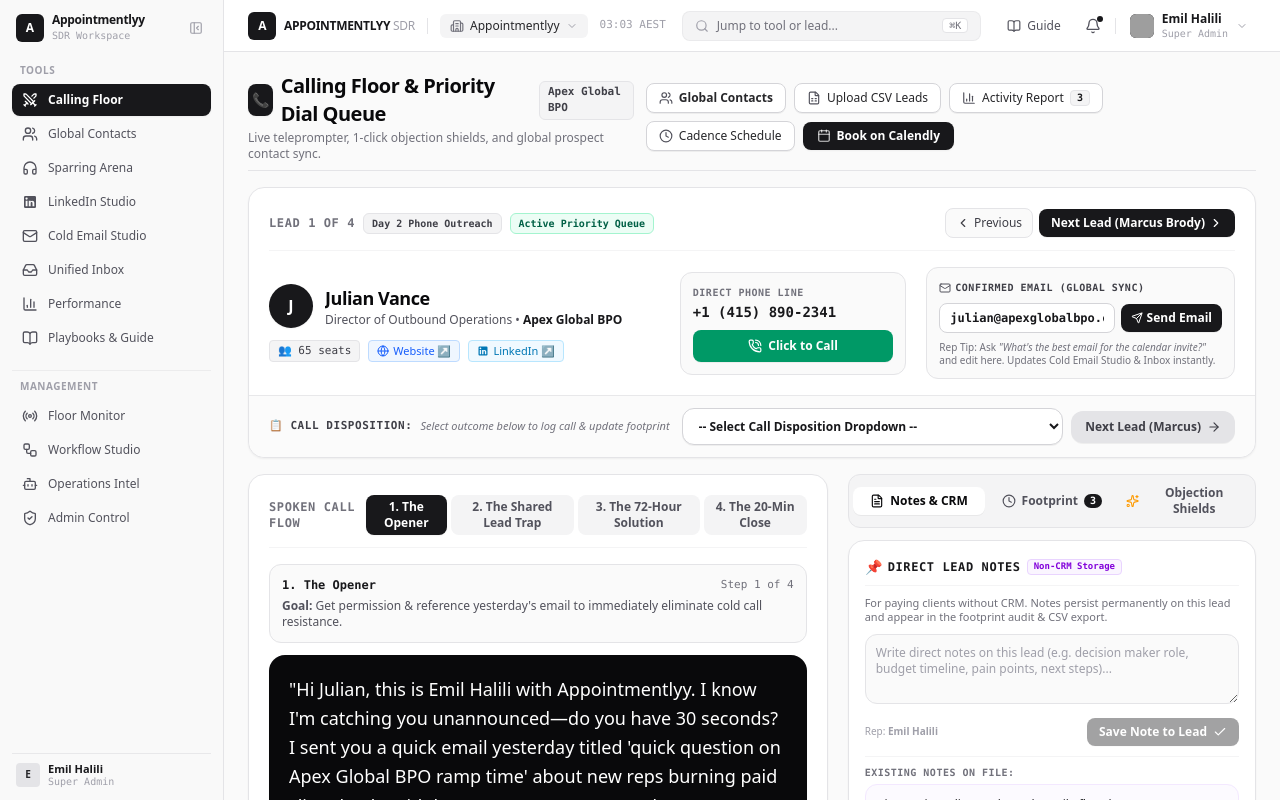
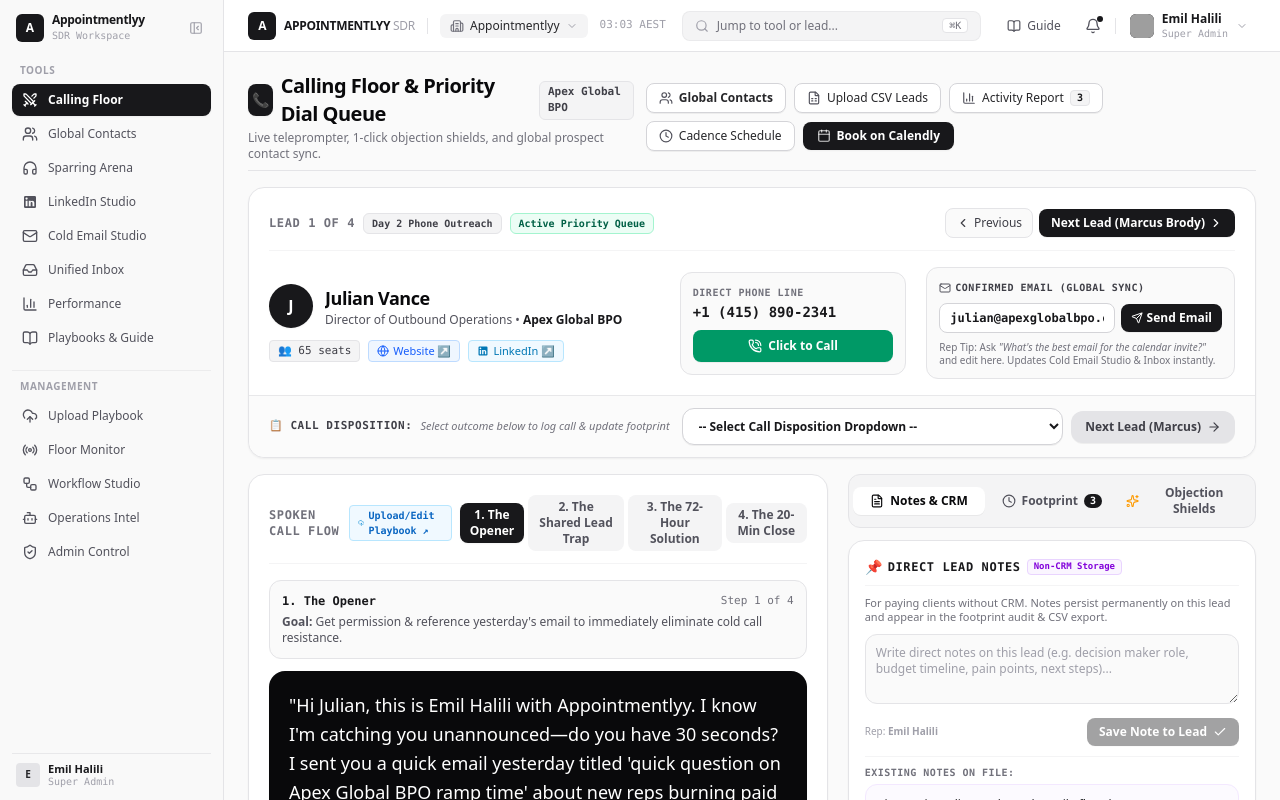
Before and after one commit to TTPehalili/bdmailms, a Next.js app: page /cockpit in a window 1280 px wide. Built offline with nearby package versions, Linux system fonts and the light colour scheme; grey boxes are pictures that could not be loaded.

Commit message:
feat(navigation): add direct Upload Playbook links to sidebar, Admin hub, and Calling Floor

```diff
--- a/src/components/AdminControlCentre.tsx
+++ b/src/components/AdminControlCentre.tsx
@@ -494,6 +494,15 @@
               </p>
             </div>
 
+            <div className="flex items-center gap-2.5">
+              <Link
+                href="/admin/frameworks"
+                className="px-3.5 py-2 rounded-xl bg-zinc-950 hover:bg-zinc-800 text-white text-xs font-bold transition-all shadow-xs flex items-center gap-1.5 cursor-pointer"
+              >
+                <UploadCloud className="h-4 w-4 text-emerald-400" />
+                <span>Upload Playbook (AI Vectorizer)</span>
+              </Link>
+
               {/* Tenant Selector Dropdown */}
               <div className="relative">
                 <select
@@ -508,11 +517,13 @@
                 </select>
               </div>
             </div>
+          </div>
 
           {/* Navigation Sub-Tabs */}
           <div className="flex items-center gap-6 border-b border-[#222021]/10 text-sm font-semibold overflow-x-auto scrollbar-none">
             {[
               { id: 'tenants', label: 'Tenants & Client Access' },
+              { id: 'playbooks', label: 'Playbook Ingestion & AI' },
               { id: 'dispositions', label: 'Call Dispositions' },
               { id: 'byok', label: 'BYOK AI Vault' },
               { id: 'crm', label: 'Universal CRM & Mapper' },
@@ -525,10 +536,20 @@
               { id: 'reps', label: 'Sales Reps' },
               { id: 'audit', label: 'Audit Log' },
             ].map(tab => (
+              tab.id === 'playbooks' ? (
+                <Link
+                  key={tab.id}
+                  href="/admin/frameworks"
+                  className="pb-3 transition-colors relative whitespace-nowrap text-zinc-900 font-bold hover:text-[#ED1C24] flex items-center gap-1.5 cursor-pointer"
+                >
+                  <UploadCloud className="h-3.5 w-3.5 text-emerald-600" />
+                  <span>{tab.label} ↗</span>
+                </Link>
+              ) : (
                 <button
                   key={tab.id}
                   onClick={() => setActiveTab(tab.id as any)}
-                className={`pb-3 transition-colors relative whitespace-nowrap ${
+                  className={`pb-3 transition-colors relative whitespace-nowrap cursor-pointer ${
                     activeTab === tab.id
                       ? 'text-[#222021] font-bold'
                       : 'text-[#6b6968] hover:text-[#222021]'
@@ -539,6 +560,7 @@
                     <span className="absolute bottom-0 left-0 right-0 h-0.5 bg-[#ED1C24]" />
                   )}
                 </button>
+              )
             ))}
           </div>
 
--- a/src/components/AppSidebar.tsx
+++ b/src/components/AppSidebar.tsx
@@ -19,7 +19,8 @@
   Lock,
   Mail,
   Inbox,
-  Users
+  Users,
+  UploadCloud
 } from 'lucide-react';
 import { useSession } from '@/lib/session';
 import LinkedinIcon from '@/components/icons/LinkedinIcon';
@@ -57,6 +58,7 @@
   ];
 
   const managementItems = [
+    { label: 'Upload Playbook', href: '/admin/frameworks', icon: UploadCloud },
     { label: 'Floor Monitor', href: '/monitoring', icon: Radio },
     { label: 'Workflow Studio', href: '/workflows', icon: Workflow },
     { label: 'Operations Intel', href: '/assistant', icon: Bot },
--- a/src/components/BorisCallingCockpit.tsx
+++ b/src/components/BorisCallingCockpit.tsx
@@ -29,7 +29,8 @@
   Building2,
   Briefcase,
   RotateCcw,
-  FileText
+  FileText,
+  UploadCloud
 } from 'lucide-react';
 import Link from 'next/link';
 import LinkedinIcon from '@/components/icons/LinkedinIcon';
@@ -1103,10 +1104,20 @@
             <div className="lg:col-span-7 bg-white border border-zinc-200 rounded-2xl p-5 shadow-xs space-y-4">
 
               {/* Step Navigation Tabs */}
-              <div className="flex items-center justify-between pb-3 border-b border-zinc-100">
-                <span className="text-xs font-bold uppercase tracking-wider text-zinc-500 font-mono">
-                  SPOKEN CALL FLOW
-                </span>
+              <div className="flex flex-col sm:flex-row sm:items-center justify-between pb-3 border-b border-zinc-100 gap-2">
+                <div className="flex items-center gap-2">
+                  <span className="text-xs font-bold uppercase tracking-wider text-zinc-500 font-mono">
+                    SPOKEN CALL FLOW
+                  </span>
+                  <Link
+                    href="/admin/frameworks"
+                    className="text-[10px] font-mono font-semibold text-[#0a66c2] hover:underline flex items-center gap-1 bg-sky-50 px-2 py-0.5 rounded border border-sky-200"
+                    title="Upload custom sales playbook to personalize this teleprompter"
+                  >
+                    <UploadCloud className="h-3 w-3 text-sky-600" />
+                    <span>Upload/Edit Playbook ↗</span>
+                  </Link>
+                </div>
                 <div className="flex items-center gap-1">
                   {scriptSteps.map((st) => (
                     <button
--- a/src/components/GlobalTopHeader.tsx
+++ b/src/components/GlobalTopHeader.tsx
@@ -20,7 +20,8 @@
   Radio,
   Workflow,
   BarChart3,
-  Check
+  Check,
+  UploadCloud
 } from 'lucide-react';
 import { useSession, UserRole } from '@/lib/session';
 import LinkedinIcon from '@/components/icons/LinkedinIcon';
@@ -33,6 +34,7 @@
 }
 
 const COMMANDS: NavCommand[] = [
+  { title: 'Playbook Ingestion & Script Customizer (AI)', category: 'Administration', href: '/admin/frameworks', icon: UploadCloud },
   { title: 'AI Boris Calling Cockpit', category: 'Calling Floor', href: '/cockpit', icon: Swords },
   { title: 'AI Sparring Arena', category: 'Training', href: '/sparring', icon: Headphones },
   { title: 'LinkedIn Thought Leadership & Viral Studio', category: 'Social Outbound', href: '/linkedin', icon: LinkedinIcon },
```
Lines whose indentation alone changed are shown as unchanged.
